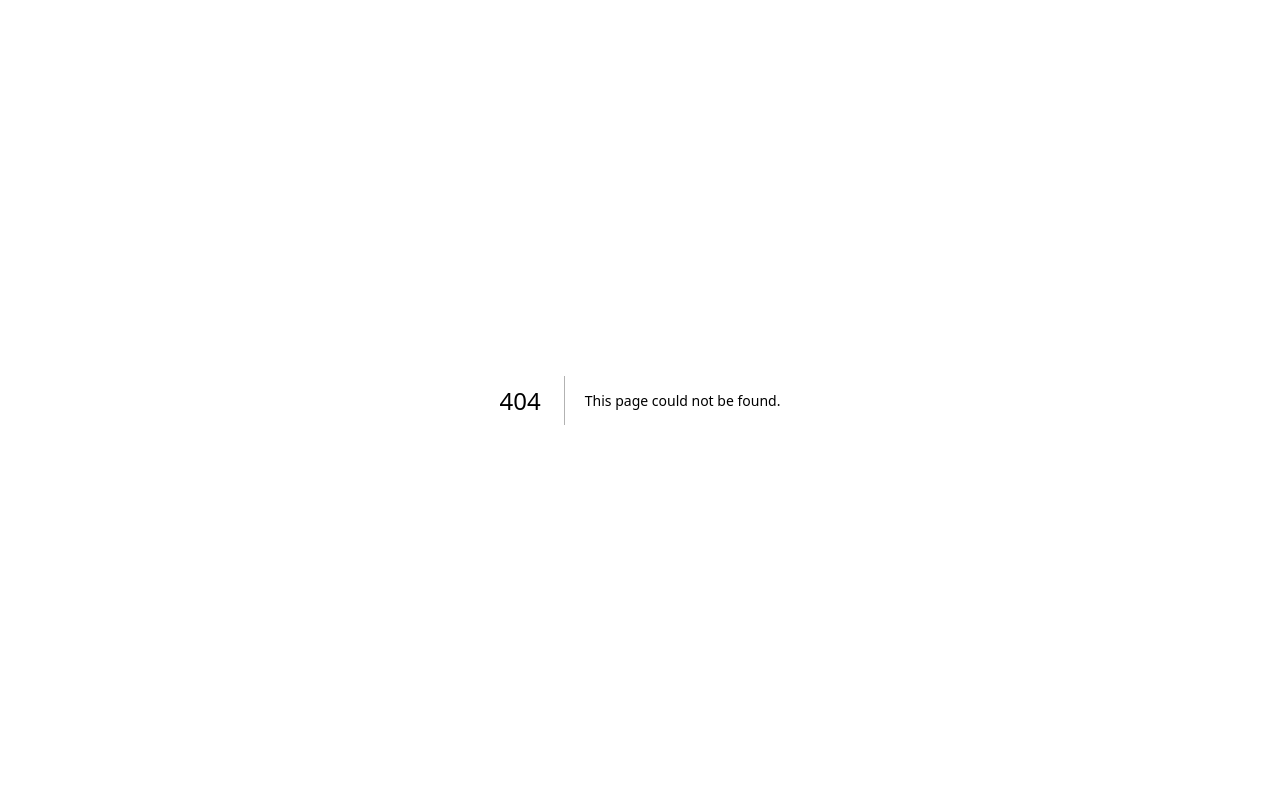
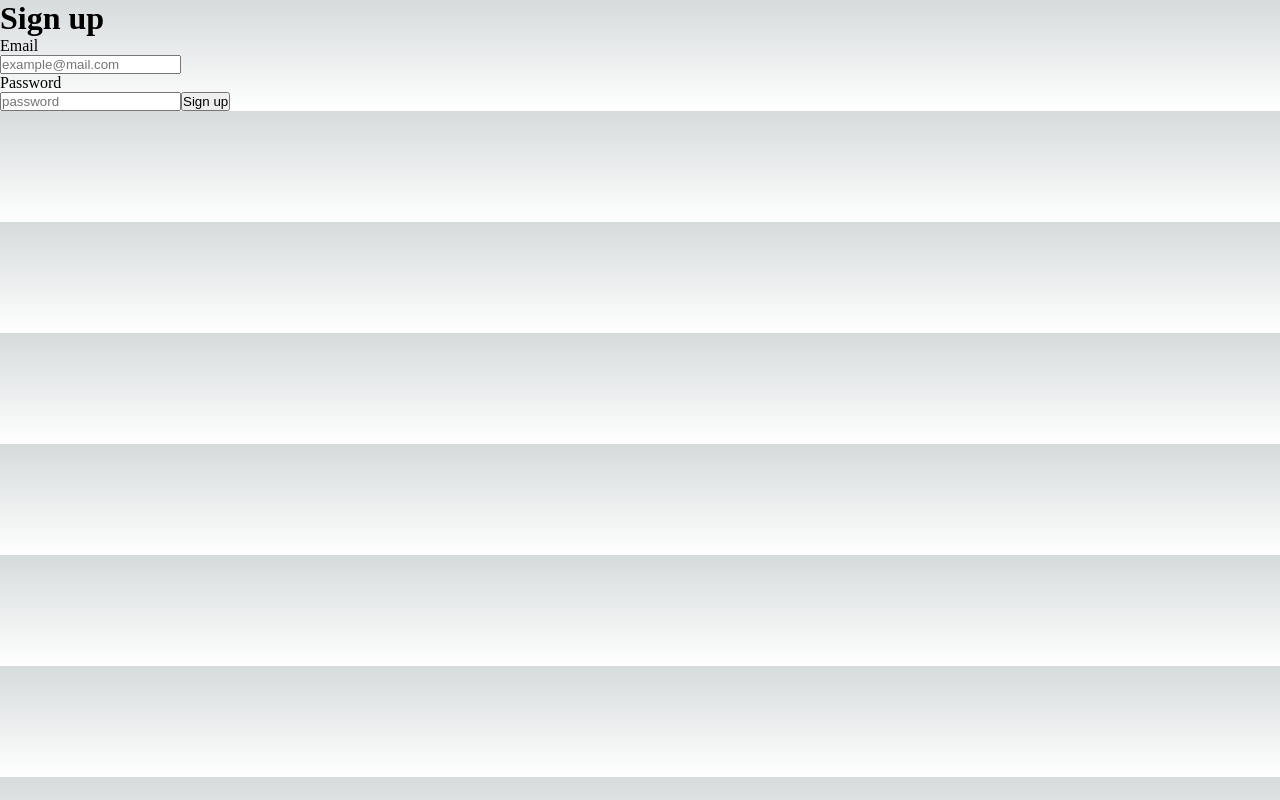
Before and after one commit to fesvieira/next-firebase, a Next.js app: page /signup in a window 1280 px wide. Before the commit this address had no page. Built offline with nearby package versions, Linux system fonts and the light colour scheme; no server answers.

Commit message:
chore(UI): small update

```diff
--- /dev/null
+++ b/src/pages/signup/index.tsx
@@ -0,0 +1,60 @@
+import { Inter } from "next/font/google";
+import { useRouter } from "next/router";
+import signUp from "@/firebase/auth/signup";
+import React from "react";
+
+const inter = Inter({ subsets: ["latin"] });
+
+function SignUpPage() {
+  const [email, setEmail] = React.useState("");
+  const [password, setPassword] = React.useState("");
+  const router = useRouter();
+
+  const handleForm = async (event: React.FormEvent) => {
+    event.preventDefault();
+
+    const { result, error } = await signUp(email, password);
+
+    if (error) {
+      return console.log(error);
+    }
+
+    // else successful
+    console.log(result);
+    return router.push("/admin");
+  };
+  return (
+    <div className="wrapper">
+      <div className="form-wrapper">
+        <h1 className="mt-60 mb-30">Sign up</h1>
+        <form onSubmit={handleForm} className="form">
+          <label htmlFor="email">
+            <p>Email</p>
+            <input
+              onChange={(e) => setEmail(e.target.value)}
+              required
+              type="email"
+              name="email"
+              id="email"
+              placeholder="example@mail.com"
+            />
+          </label>
+          <label htmlFor="password">
+            <p>Password</p>
+            <input
+              onChange={(e) => setPassword(e.target.value)}
+              required
+              type="password"
+              name="password"
+              id="password"
+              placeholder="password"
+            />
+          </label>
+          <button type="submit">Sign up</button>
+        </form>
+      </div>
+    </div>
+  );
+}
+
+export default SignUpPage;
--- /dev/null
+++ b/src/styles/global.ts
@@ -0,0 +1,21 @@
+import { styled } from "styled-components";
+
+export const Container = styled.div`
+  display: flex;
+  flex-direction: column;
+
+  align-items: center;
+  justify-content: center;
+
+  padding: 1rem;
+
+  height: 100dvh;
+  width: 100%;
+`;
+
+export const Column = styled.div`
+  display: flex;
+  flex-direction: column;
+
+  gap: 1rem;
+`;
```
Also changed, not shown: src/pages/index.tsx (+21 -31 lines).
